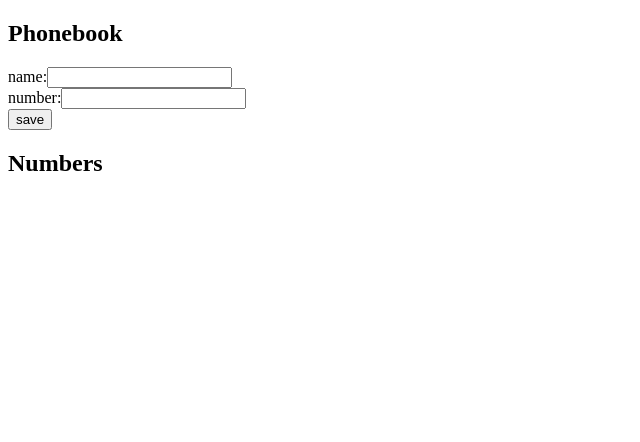
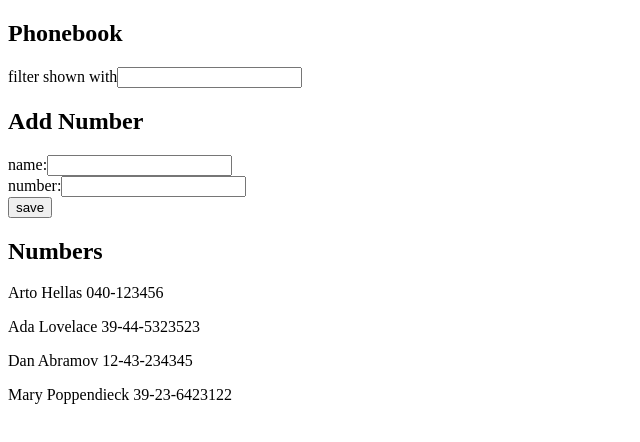
Before and after one commit to CabreraDFall/full-stack-open-2024, a React (Vite) app in the folder part2/thePhonebook/: page / in a window 1280 px wide. Shown: the top 442 px of the page, without its empty margins (0-640 px from the left). Built offline with nearby package versions, Linux system fonts and the light colour scheme.

Commit message:
Part 2.9

```diff
--- /dev/null
+++ b/part2/thePhonebook/src/components/FilterNumber.jsx
@@ -0,0 +1,12 @@
+const FilterNumber = ({ filter, handleFilterChange }) => {
+  return (
+    <div>
+      <p>
+        filter shown with
+        <input type="text" value={filter} onChange={handleFilterChange} />
+      </p>
+    </div>
+  );
+};
+
+export default FilterNumber;
--- a/part2/thePhonebook/src/components/Phonebook.jsx
+++ b/part2/thePhonebook/src/components/Phonebook.jsx
@@ -1,16 +1,26 @@
 import { useState } from "react";
 import PersonList from "./PersonList";
+import FilterNumber from "./FilterNumber";
 
 const Phonebook = () => {
-  const [persons, setPersons] = useState([]);
+  const [persons, setPersons] = useState([
+    { name: "Arto Hellas", number: "040-123456", id: 1 },
+    { name: "Ada Lovelace", number: "39-44-5323523", id: 2 },
+    { name: "Dan Abramov", number: "12-43-234345", id: 3 },
+    { name: "Mary Poppendieck", number: "39-23-6423122", id: 4 },
+  ]);
   const [newName, setNewName] = useState("");
   const [newNumber, setNewNumber] = useState("");
+  const [filter, setFilter] = useState("");
 
   const handleNewName = (event) => {
     setNewName(event.target.value);
   };
   const handleNewNumber = (event) => {
     setNewNumber(event.target.value);
+  };
+  const handleFilter = (event) => {
+    setFilter(event.target.value);
   };
 
   const confirmNewName = (newName) => {
@@ -35,9 +45,21 @@
     }
   };
 
+  // To show
+
+  const personToShown = filter
+    ? persons.filter((person) =>
+        person.name.toLowerCase().includes(filter.toLocaleLowerCase())
+      )
+    : persons;
+
   return (
     <div>
       <h2>Phonebook</h2>
+
+      <FilterNumber filter={filter} handleFilterChange={handleFilter} />
+
+      <h2>Add Number</h2>
       <form onSubmit={addNewObject}>
         <div>
           name:
@@ -62,7 +84,7 @@
         </div>
       </form>
 
-      <PersonList users={persons} />
+      <PersonList users={personToShown} />
     </div>
   );
 };
```
